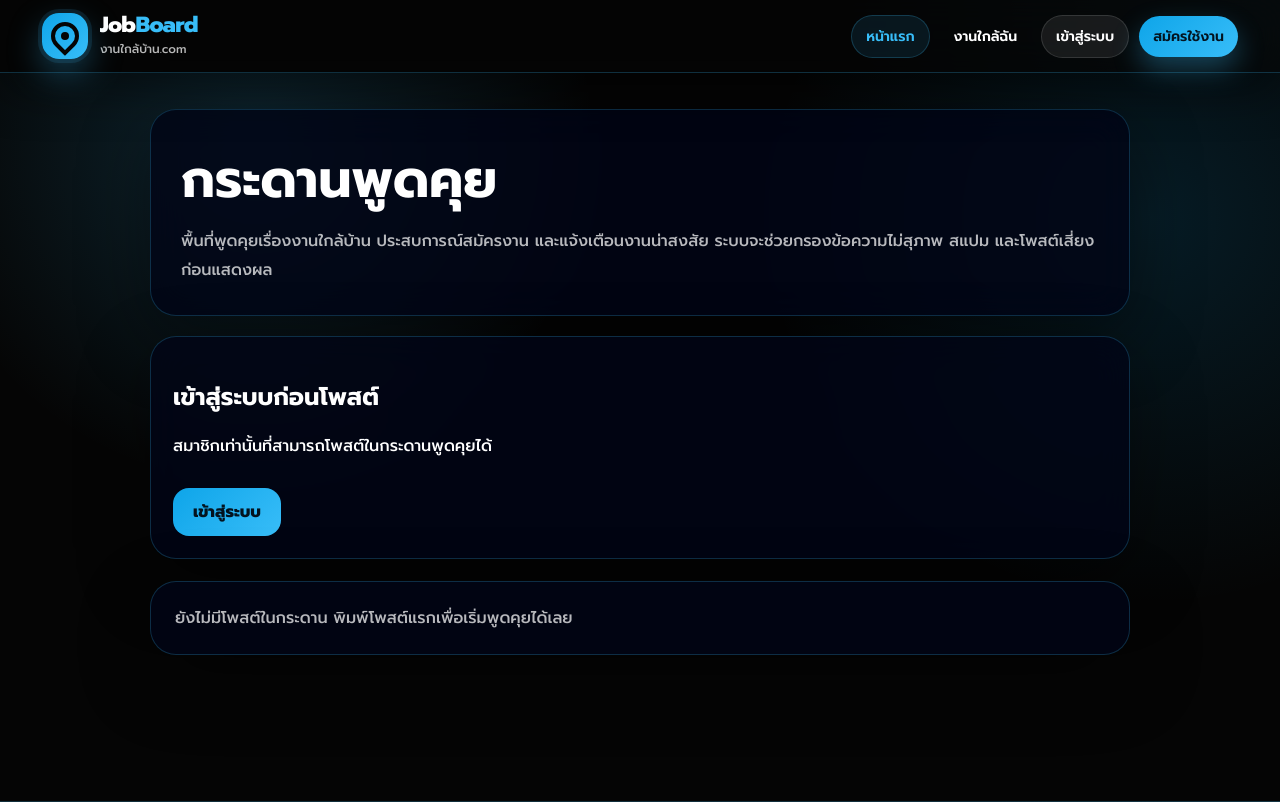
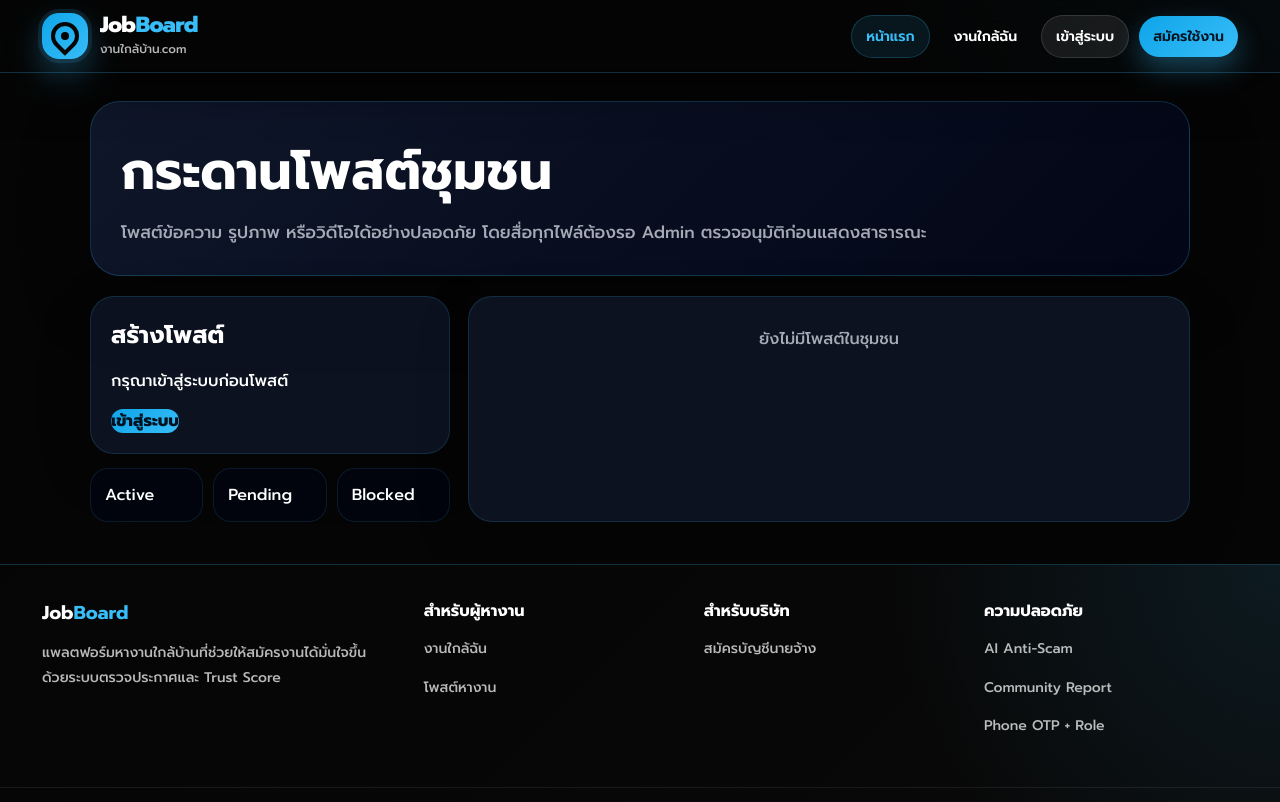
Before and after one commit to anaquee999-prog/jobboard-ai, a Python web app: template templates/community.html in a window 1280 px wide. Shown: the top 802 px of the page. Run offline with Jinja, Linux system fonts and the light colour scheme; the template is opened without the code that fills it, so the values that code supplies are empty.

Commit message:
Add safe community media board

```diff
--- a/templates/admin_dashboard.html
+++ b/templates/admin_dashboard.html
@@ -260,6 +260,7 @@
     <a class="green" href="{{ url_for('admin_backup_download') }}">Backup ZIP</a>
     <a href="{{ url_for('admin_import_upper_central_jobs') }}">ดึงงาน 4 จังหวัด</a>
     <a href="{{ url_for('admin_system_health') }}">System Health</a>
+    <a href="{{ url_for('admin_media_review') }}">Media Review</a>
 
     <form method="post" action="{{ url_for('admin_fetch_government_news') }}">
       <input type="hidden" name="csrf_token" value="{{ csrf_token() }}">
--- a/templates/community.html
+++ b/templates/community.html
@@ -1,195 +1,108 @@
 {% extends "base.html" %}
-{% block title %}กระดานพูดคุย | JobBoard{% endblock %}
+
+{% block title %}Open Community | JobBoard{% endblock %}
 
 {% block content %}
-
 <style>
-.community-page {
-    min-height: calc(100vh - 72px);
-    padding: 36px 16px 56px;
-    background:
-        radial-gradient(circle at 20% 10%, rgba(56,189,248,.18), transparent 28%),
-        radial-gradient(circle at 90% 20%, rgba(14,165,233,.14), transparent 30%),
-        #050505;
-    color: #fff;
-}
-
-.community-wrap {
-    max-width: 980px;
-    margin: 0 auto;
-}
-
-.community-hero,
-.post-form-card,
-.post-card,
-.empty-card {
-    border-radius: 26px;
-    border: 1px solid rgba(56,189,248,.22);
-    background: rgba(2,6,23,.82);
-    box-shadow: 0 24px 70px rgba(0,0,0,.38);
-    backdrop-filter: blur(18px);
-}
-
-.community-hero {
-    padding: 30px;
-    margin-bottom: 20px;
-}
-
-.community-hero h1 {
-    margin: 0 0 8px;
-    font-size: clamp(32px, 5vw, 52px);
-}
-
-.community-hero p {
-    margin: 0;
-    color: rgba(255,255,255,.72);
-    line-height: 1.8;
-}
-
-.post-form-card {
-    padding: 22px;
-    margin-bottom: 22px;
-}
-
-.post-form-card label {
-    display: block;
-    margin-bottom: 10px;
-    font-weight: 800;
-}
-
-.post-form-card textarea {
-    width: 100%;
-    min-height: 120px;
-    border-radius: 18px;
-    border: 1px solid rgba(255,255,255,.12);
-    background: rgba(255,255,255,.06);
-    color: #fff;
-    padding: 14px 16px;
-    font-family: inherit;
-    resize: vertical;
-}
-
-.post-form-card button,
-.login-link {
-    min-height: 48px;
-    margin-top: 14px;
-    border: 0;
-    border-radius: 16px;
-    padding: 0 20px;
-    background: linear-gradient(135deg,#0ea5e9,#38bdf8);
-    color: #03131f;
-    font-weight: 900;
-    cursor: pointer;
-    display: inline-flex;
-    align-items: center;
-    justify-content: center;
-}
-
-.login-link {
-    text-decoration: none;
-}
-
-.post-card {
-    padding: 20px;
-    margin-bottom: 14px;
-}
-
-.post-head {
-    display: flex;
-    justify-content: space-between;
-    gap: 12px;
-    margin-bottom: 10px;
-    color: rgba(255,255,255,.72);
-    font-size: 14px;
-}
-
-.post-content {
-    white-space: pre-line;
-    line-height: 1.8;
-    font-size: 16px;
-}
-
-.post-status {
-    display: inline-flex;
-    padding: 5px 10px;
-    border-radius: 999px;
-    background: rgba(34,197,94,.12);
-    color: #86efac;
-    font-size: 12px;
-    font-weight: 800;
-}
-
-.empty-card {
-    padding: 24px;
-    color: rgba(255,255,255,.72);
-}
+.community-page{width:min(1100px,calc(100% - 28px));margin:0 auto;padding:28px 0 42px}
+.community-hero{padding:30px;border-radius:30px;border:1px solid rgba(56,189,248,.22);background:linear-gradient(135deg,rgba(15,23,42,.98),rgba(2,6,23,.98));box-shadow:0 24px 70px rgba(0,0,0,.30)}
+.community-hero h1{margin:0 0 8px;color:#fff;font-size:clamp(34px,5vw,52px)}
+.community-hero p{margin:0;color:rgba(226,232,240,.72);font-size:17px}
+.community-grid{display:grid;grid-template-columns:360px 1fr;gap:18px;margin-top:20px}
+.community-card{padding:20px;border-radius:24px;border:1px solid rgba(56,189,248,.16);background:rgba(15,23,42,.76);box-shadow:0 18px 52px rgba(0,0,0,.22)}
+.community-card h2{margin:0 0 12px;color:#fff}
+.community-card textarea{width:100%;min-height:140px;border-radius:18px;border:1px solid rgba(148,163,184,.22);background:rgba(2,6,23,.72);color:#fff;padding:14px;resize:vertical}
+.community-card input[type=file]{width:100%;margin:12px 0;color:#dbeafe}
+.community-note{padding:12px;border-radius:16px;background:rgba(251,191,36,.10);color:#fde68a;font-size:13px;line-height:1.55}
+.community-btn{width:100%;min-height:46px;border:0;border-radius:16px;background:linear-gradient(135deg,#0ea5e9,#38bdf8);color:#00111f;font-weight:950;cursor:pointer;margin-top:12px}
+.community-stats{display:grid;grid-template-columns:repeat(3,1fr);gap:10px;margin-top:14px}
+.community-stat{padding:14px;border-radius:18px;background:rgba(2,6,23,.56);border:1px solid rgba(56,189,248,.12);color:#fff}
+.community-stat strong{display:block;font-size:26px}
+.community-feed{display:grid;gap:14px}
+.community-post{padding:18px;border-radius:24px;border:1px solid rgba(148,163,184,.14);background:rgba(15,23,42,.78)}
+.community-author{display:flex;justify-content:space-between;gap:10px;align-items:center;margin-bottom:10px}
+.community-author strong{color:#fff}
+.community-author span{color:#7dd3fc;font-size:13px;font-weight:900}
+.community-body{white-space:pre-wrap;color:rgba(226,232,240,.82);line-height:1.65}
+.community-media{margin-top:14px}
+.community-media img{max-width:100%;border-radius:18px;border:1px solid rgba(148,163,184,.18)}
+.community-media video{width:100%;max-height:420px;border-radius:18px;border:1px solid rgba(148,163,184,.18);background:#000}
+.community-status{display:inline-flex;margin-top:12px;padding:6px 10px;border-radius:999px;background:rgba(251,191,36,.14);color:#fde68a;font-size:12px;font-weight:900}
+.community-empty{padding:30px;text-align:center;color:rgba(226,232,240,.72)}
+@media(max-width:900px){.community-grid{grid-template-columns:1fr}.community-stats{grid-template-columns:1fr}}
 </style>
 
-<div class="community-page">
-    <div class="community-wrap">
+<section class="community-page">
+  <div class="community-hero">
+    <h1>กระดานโพสต์ชุมชน</h1>
+    <p>โพสต์ข้อความ รูปภาพ หรือวิดีโอได้อย่างปลอดภัย โดยสื่อทุกไฟล์ต้องรอ Admin ตรวจอนุมัติก่อนแสดงสาธารณะ</p>
+  </div>
 
-        <section class="community-hero">
-            <h1>กระดานพูดคุย</h1>
-            <p>
-                พื้นที่พูดคุยเรื่องงานใกล้บ้าน ประสบการณ์สมัครงาน และแจ้งเตือนงานน่าสงสัย
-                ระบบจะช่วยกรองข้อความไม่สุภาพ สแปม และโพสต์เสี่ยงก่อนแสดงผล
-            </p>
-        </section>
+  <div class="community-grid">
+    <aside>
+      <div class="community-card">
+        <h2>สร้างโพสต์</h2>
 
         {% if current_user %}
-            <section class="post-form-card">
-                <form method="post">
-                    <input type="hidden" name="csrf_token" value="{{ csrf_token() }}">
-                    <label>เขียนโพสต์</label>
-                    <textarea name="content" placeholder="พิมพ์ข้อความสุภาพ เช่น มีใครเคยสมัครงานแถวพิจิตรบ้างครับ" required></textarea>
-                    <button type="submit">โพสต์ลงกระดาน</button>
-                </form>
-            </section>
+          <form method="post" action="{{ url_for('create_community_post') }}" enctype="multipart/form-data">
+            <input type="hidden" name="csrf_token" value="{{ csrf_token() }}">
+            <textarea name="body" placeholder="เขียนข้อความของคุณ..."></textarea>
+            <input type="file" name="media" accept=".jpg,.jpeg,.png,.webp,.mp4,.webm,image/jpeg,image/png,image/webp,video/mp4,video/webm">
+
+            <div class="community-note">
+              ห้ามโพสต์ภาพโป๊ อนาจาร การพนัน หลอกลวง ข้อมูลส่วนตัว หรือเนื้อหาผิดกฎหมาย<br>
+              รูปภาพไม่เกิน 5 MB / วิดีโอไม่เกิน 50 MB และต้องรอ Admin อนุมัติ
+            </div>
+
+            <button class="community-btn" type="submit">โพสต์</button>
+          </form>
         {% else %}
-            <section class="post-form-card">
-                <h2>เข้าสู่ระบบก่อนโพสต์</h2>
-                <p>สมาชิกเท่านั้นที่สามารถโพสต์ในกระดานพูดคุยได้</p>
-                <a class="login-link" href="{{ url_for('login') }}">เข้าสู่ระบบ</a>
-            </section>
+          <p>กรุณาเข้าสู่ระบบก่อนโพสต์</p>
+          <a class="community-btn" href="{{ url_for('login') }}">เข้าสู่ระบบ</a>
         {% endif %}
+      </div>
 
-        {% if posts %}
-            {% for post in posts %}
-                <article class="post-card">
-                    <div class="post-head">
-                        <strong>
-                            {% if post.author_name %}
-                                {{ post.author_name }}
-                            {% elif post.phone_number %}
-                                ผู้ใช้ {{ post.phone_number[-4:] }}
-                            {% else %}
-                                สมาชิก JobBoard
-                            {% endif %}
-                        </strong>
+      <div class="community-stats">
+        <div class="community-stat"><strong>{{ stats.active }}</strong>Active</div>
+        <div class="community-stat"><strong>{{ stats.pending }}</strong>Pending</div>
+        <div class="community-stat"><strong>{{ stats.blocked }}</strong>Blocked</div>
+      </div>
+    </aside>
 
-                        <span class="post-status">
-                            {{ post.status or "ACTIVE" }}
-                        </span>
-                    </div>
+    <main class="community-feed">
+      {% for post in posts %}
+        <article class="community-post">
+          <div class="community-author">
+            <strong>{{ get_display_name_for_user_row(post) }}</strong>
+            <span>{{ post.created_at }}</span>
+          </div>
 
-                    <div class="post-content">
-                        {{ post.content }}
-                    </div>
+          <div class="community-body">{{ post.body }}</div>
 
-                    {% if post.created_at %}
-                        <div class="post-head" style="margin-top:12px;">
-                            <span>{{ post.created_at }}</span>
-                        </div>
-                    {% endif %}
-                </article>
-            {% endfor %}
-        {% else %}
-            <div class="empty-card">
-                ยังไม่มีโพสต์ในกระดาน พิมพ์โพสต์แรกเพื่อเริ่มพูดคุยได้เลย
+          {% for media in media_by_post.get(post.id, []) %}
+            <div class="community-media">
+              {% if media.file_type == 'IMAGE' %}
+                <img src="{{ url_for('uploaded_community_media', filename=media.file_name) }}" alt="community image">
+              {% elif media.file_type == 'VIDEO' %}
+                <video controls preload="metadata">
+                  <source src="{{ url_for('uploaded_community_media', filename=media.file_name) }}">
+                </video>
+              {% endif %}
+
+              {% if current_user and current_user.role == 'ADMIN' and media.status != 'APPROVED' %}
+                <div class="community-status">{{ media.status }}</div>
+              {% endif %}
             </div>
-        {% endif %}
+          {% endfor %}
 
-    </div>
-</div>
-
+          {% if current_user and current_user.role == 'ADMIN' and post.status != 'ACTIVE' %}
+            <div class="community-status">POST: {{ post.status }} / SCORE {{ post.moderation_score }}</div>
+          {% endif %}
+        </article>
+      {% else %}
+        <div class="community-card community-empty">ยังไม่มีโพสต์ในชุมชน</div>
+      {% endfor %}
+    </main>
+  </div>
+</section>
 {% endblock %}
```
Also changed, not shown: app.py (+376 -3 lines), templates/admin_media_review.html (added, +87 -0 lines).
